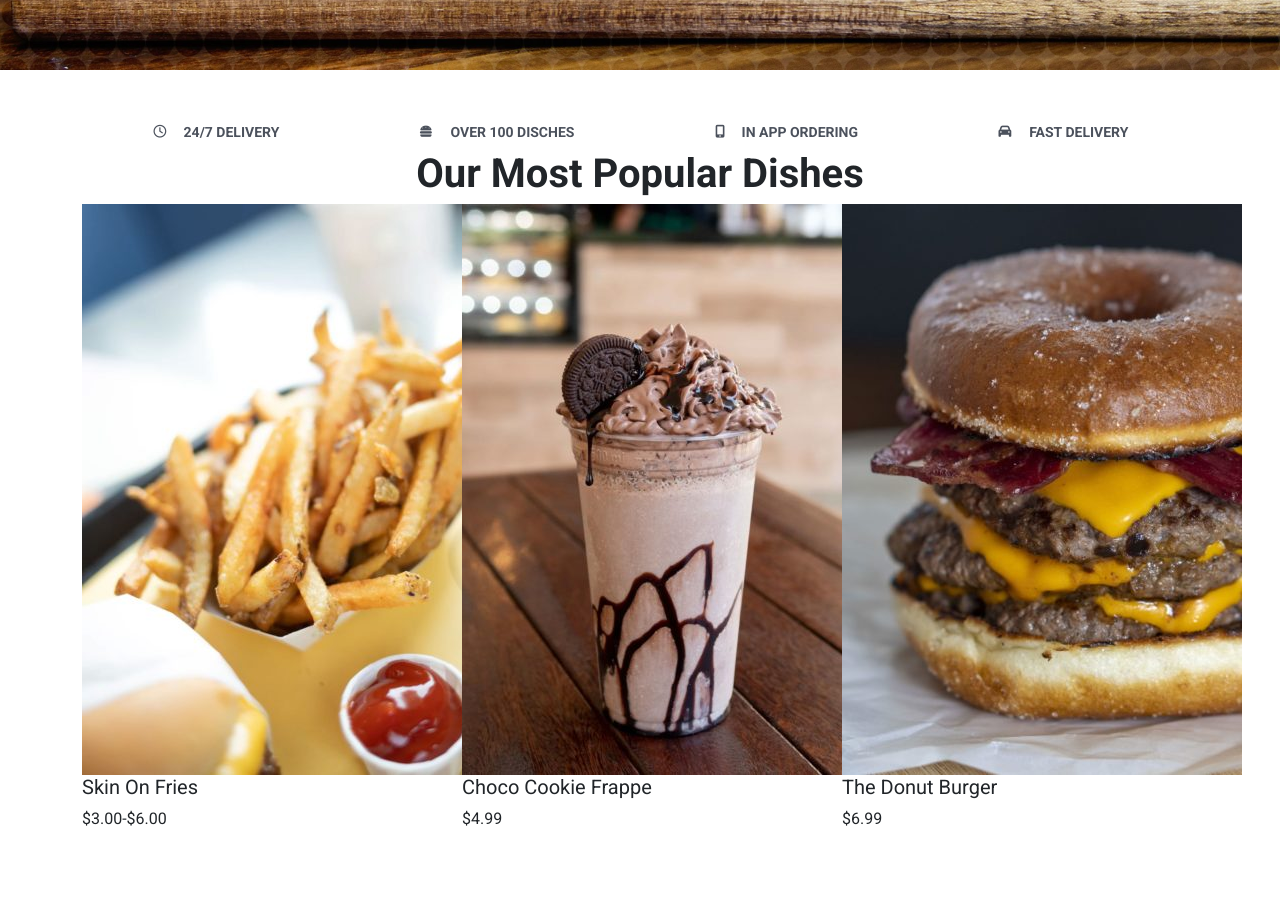
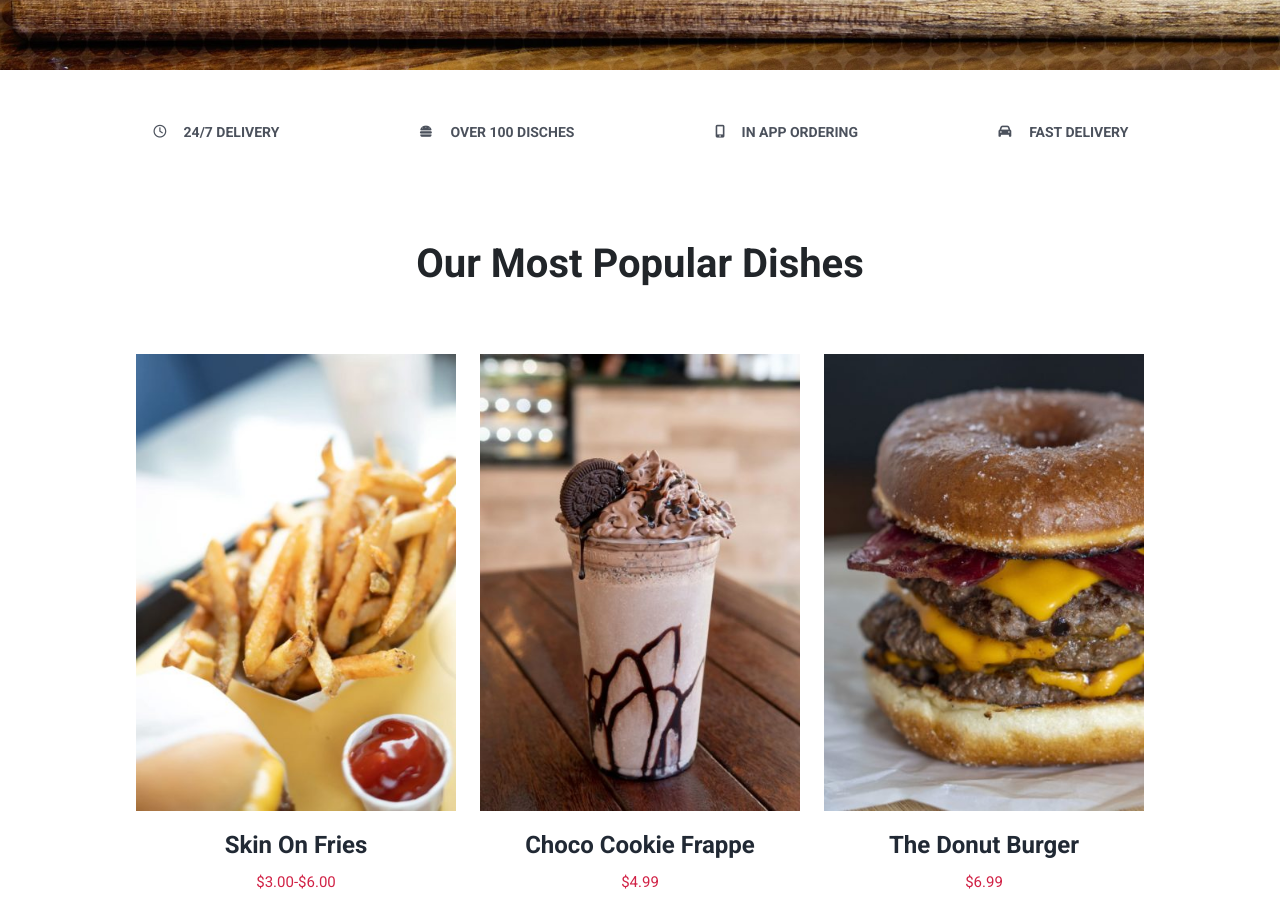
Before and after one commit to br4nc4/proj-html-vuejs, a Vue app: page / in a window 1280 px wide. Shown: the part 880-1789 px from the top of the page. Before the commit the page ends 1727 px from the top, so only its background shows below. Built offline with nearby package versions, Linux system fonts and the light colour scheme.

Commit message:
style foodCard padding section popular dishes

```diff
--- a/src/components/FoodCard.vue
+++ b/src/components/FoodCard.vue
@@ -1,9 +1,9 @@
 <template>
-    <div>
-        <img :src="image" alt="">
-        <div>
-            <h5 class="">{{title}}</h5>
-            <p>{{price}}</p>
+    <div class="myCard">
+        <img class="pb-3" :src="image" alt="">
+        <div class="myText">
+            <p id="name" class="fw-bold fs-4 text-center mb-2">{{title}}</p>
+            <p id="price" class="text-center">{{price}}</p>
         </div>
     </div>
 </template>
@@ -19,5 +19,14 @@ export default {
 </script>
 
 <style lang="scss" scoped>
-
+    #name{
+        color: #212934;
+    }
+    #price{
+        color: #d12246;
+        font-size: 15px;
+    }
+    .myCard img{
+        width: 320px;
+    }
 </style>
--- a/src/components/PopularDishes.vue
+++ b/src/components/PopularDishes.vue
@@ -21,13 +21,13 @@
                 </div>
             </div>
             <!-- TITOLO SEZIONE POPULAR DISHES -->
-            <div class="d-flex justify-content-center">
+            <div class="text-center pdTit">
                 <span class="fs-1 fw-bold">Our Most Popular Dishes</span>
             </div>
 
             <!-- SEZIONE DELLE FOOD CARD -->
-            <div class="row row-cols-3">
-                <div class="col" v-for="(card, i) in menuFood" :key="i">
+            <div class="d-flex justify-content-center gap-4">
+                <div v-for="(card, i) in menuFood" :key="i">
                     <FoodCard
                     :image="card.imgSrc"
                     :title="card.foodName"
@@ -35,6 +35,9 @@
                     </FoodCard>
                 </div>
             </div>
+
+            <!-- BUTTON -->
+
         </div>
     </div>
 </template>
@@ -74,6 +77,7 @@ export default {
 <style lang="scss" scoped>
     .topMenu{
         color: #4b515c;
+        padding-bottom: 90px;
     }
     .topMenu span{
         font-size: 14px;
@@ -82,4 +86,7 @@ export default {
     .topMenu i{
         transform: scale(0.8);
     }
+    .pdTit{
+        padding-bottom: 60px;
+    }
 </style>
```
